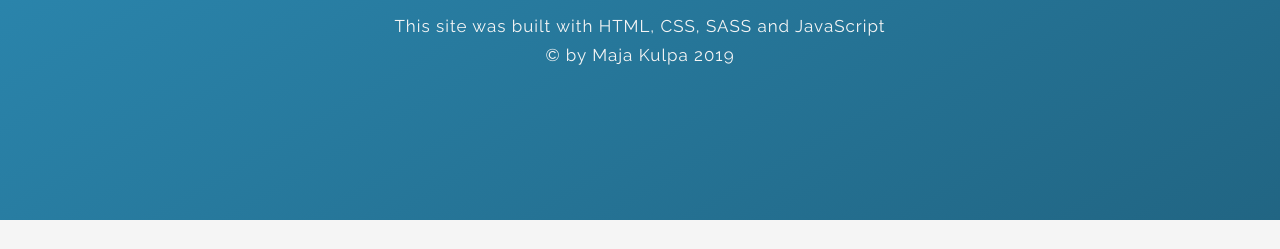
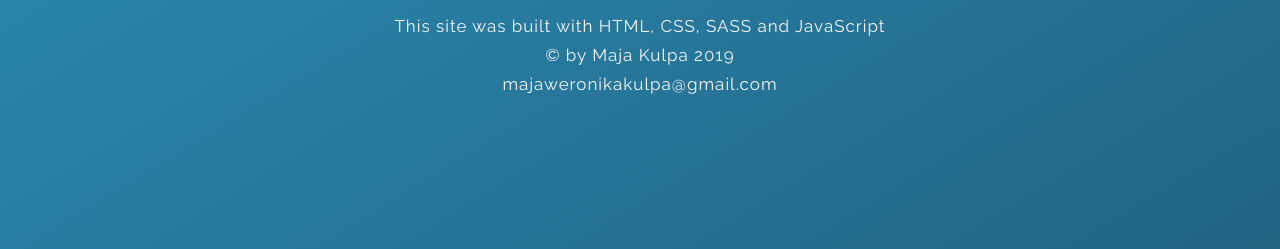
Before and after one commit to majakulpa/portfolio, a website: page index.html in a window 1280 px wide. Shown: the part 5693-5942 px from the top of the page. Before the commit the page ends 5913 px from the top, so only its background shows below. Drawn offline with nearby package versions, Linux system fonts and the light colour scheme.

Commit message:
Fixed styles

```diff
--- a/index.html
+++ b/index.html
@@ -359,6 +359,7 @@
             This site was built with HTML, CSS, SASS and JavaScript
           </p>
           <p class="footer__section--copyright">&copy; by Maja Kulpa 2019</p>
+          <p class="footer__section--copyright">majaweronikakulpa@gmail.com</p>
         </div>
       </div>
     </div>
```
